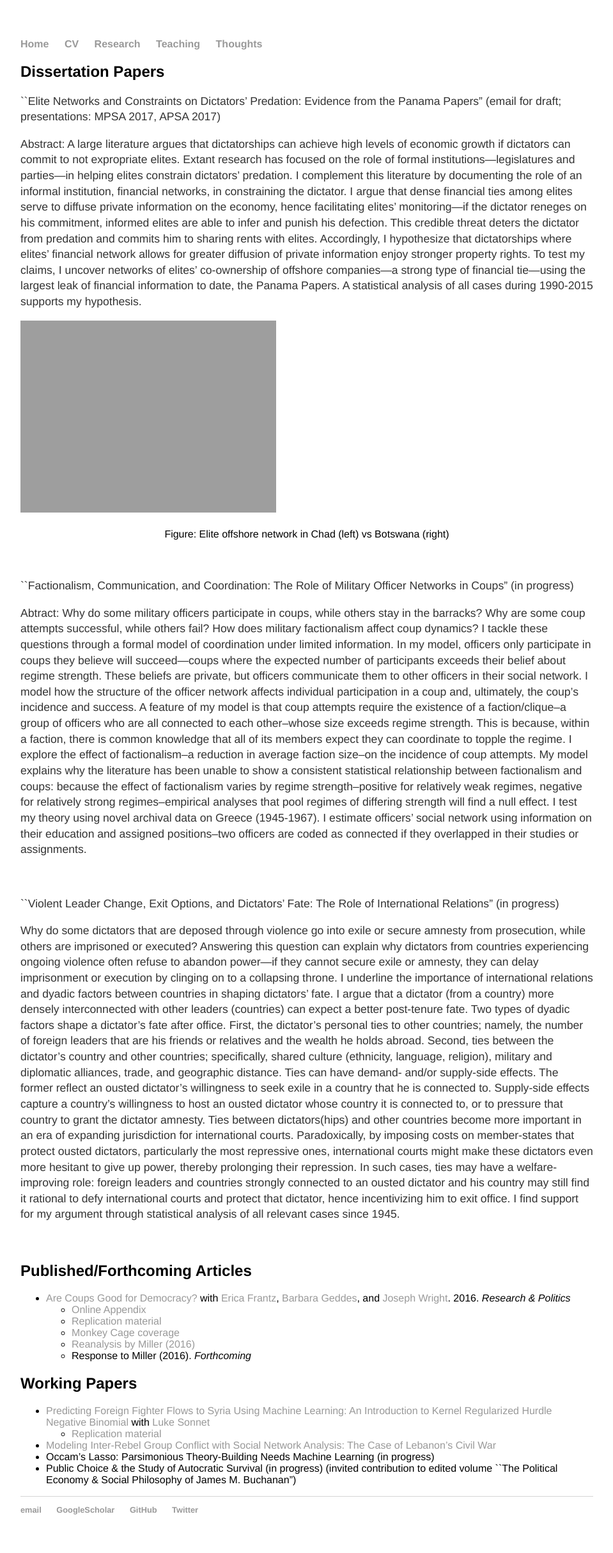
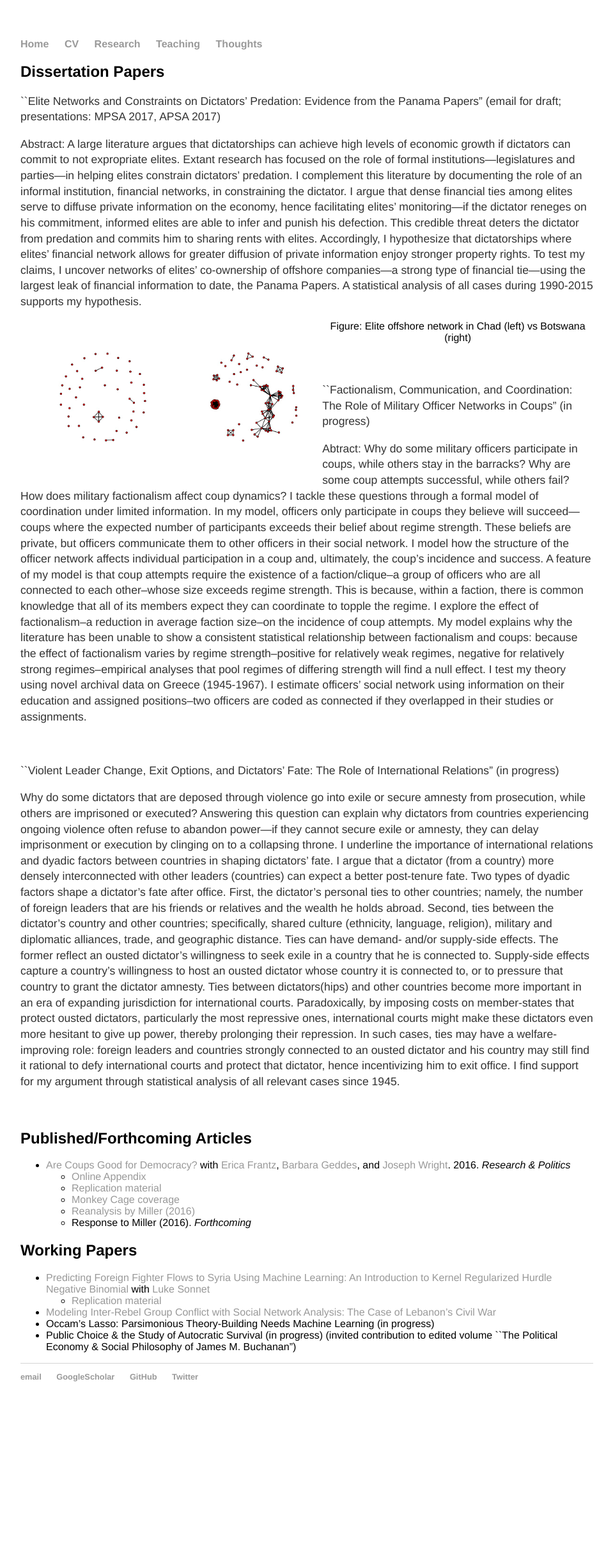
Before and after one commit to georgederpa/georgederpa, a Jekyll site: the page built from research/index.md, in a window 1280 px wide. Shown: the whole page at 64% size, without its empty margins (160-1119 px from the left). Built offline with Jekyll 4.4.1, drawn with Linux system fonts in a browser that asks for light colours; our own code applies the rules of GitHub Pages for plain Markdown files; after the commit the page ends 2219 px from its top, so only the background shows below that.

Commit message:
changed graph params

```diff
--- a/research/index.md
+++ b/research/index.md
@@ -4,7 +4,7 @@
 
 Abstract: A large literature argues that dictatorships can achieve high levels of economic growth if dictators can commit to not expropriate elites. Extant research has focused on the role of formal institutions—legislatures and parties—in helping elites constrain dictators’ predation. I complement this literature by documenting the role of an informal institution, financial networks, in constraining the dictator. I argue that dense financial ties among elites serve to diffuse private information on the economy, hence facilitating elites’ monitoring—if the dictator reneges on his commitment, informed elites are able to infer and punish his defection. This credible threat deters the dictator from predation and commits him to sharing rents with elites. Accordingly, I hypothesize that dictatorships where elites’ financial network allows for greater diffusion of private information enjoy stronger property rights. To test my claims, I uncover networks of elites’ co-ownership of offshore companies—a strong type of financial tie—using the largest leak of financial information to date, the Panama Papers. A statistical analysis of all cases during 1990-2015 supports my hypothesis.
 
-![Chad vs. Botswana Network](/research/chadVSbotswana.png | width=50)
+![Chad vs. Botswana Network](/research/chadVSbotswana.png){: align="left" height="250px" width="250px”}
 <center>Figure: Elite offshore network in Chad (left) vs Botswana (right)</center>
 
 <br>
```
